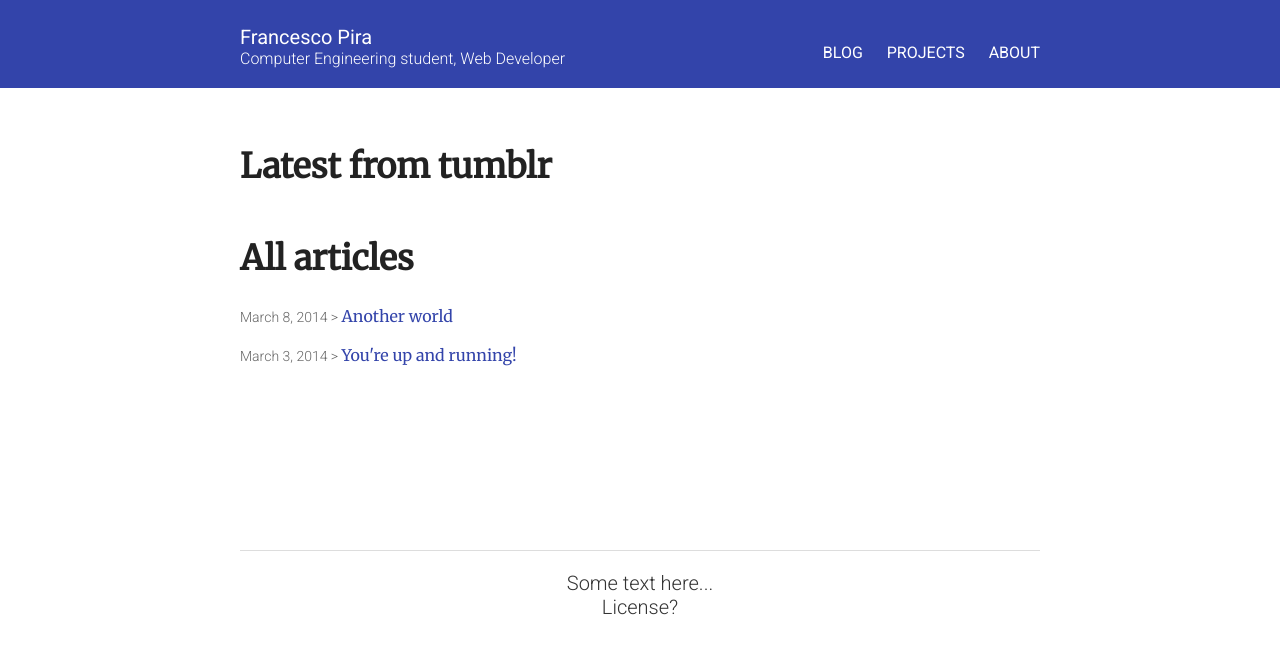
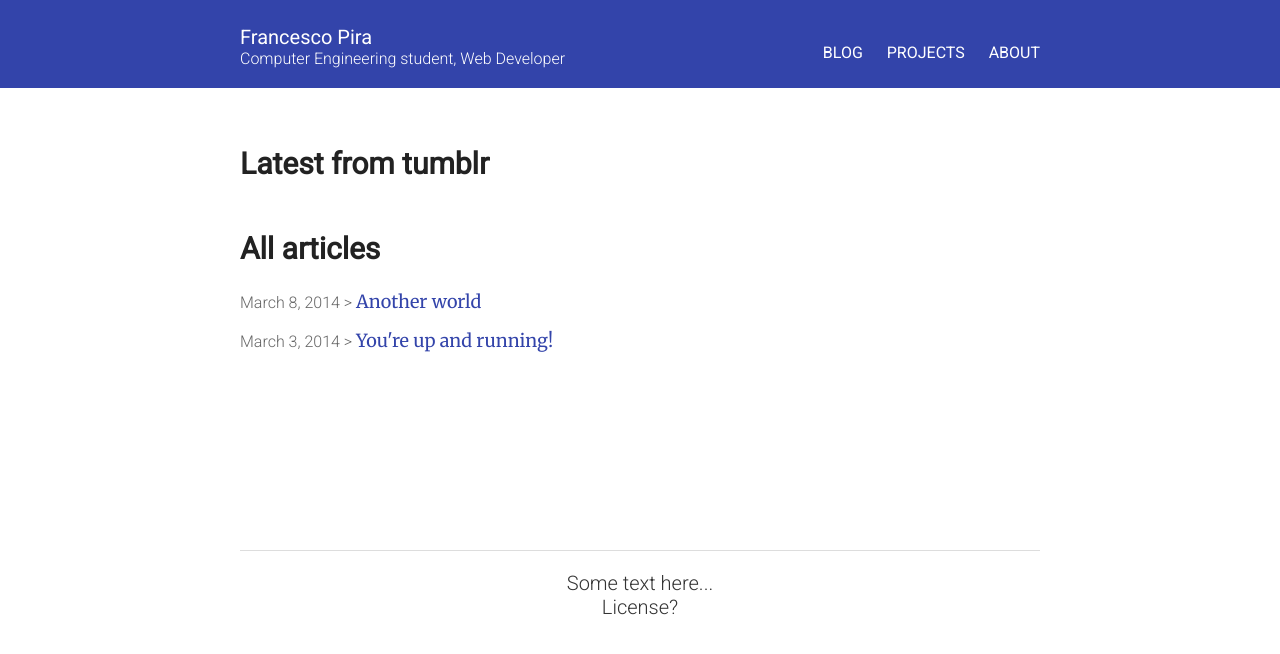
Before and after one commit to pirafrank/Jekyll-Blue, a Jekyll site: the page built from blog/index.html, in a window 1280 px wide. Shown: the top 654 px of the page. Built offline with Jekyll 4.4.1, drawn with Linux system fonts in a browser that asks for light colours; Markdown is read by kramdown in place of the engine named in the settings.

Commit message:
improved font dimensions

```diff
--- a/blog/index.html
+++ b/blog/index.html
@@ -4,13 +4,13 @@ title: Blog
 permalink: /blog/
 ---
 
-<div style="font-family: 'Merriweather', serif;">
-
-  <h2>Latest from tumblr</h2>
-
+<div>
+  <h3>Latest from tumblr</h3>
   <h2></h2>
 
-  <h2>All articles</h2>
+  <h3>All articles</h3>
+
+  <div style="font-family: 'Merriweather', serif;">
 
     {% for post in site.posts %}
 
@@ -30,4 +30,6 @@ permalink: /blog/
       <a href="{{ site.baseurl }}{{ post.url }}" class="read-more">Read More</a>-->
 
     {% endfor %}
+
   </div>
+</div>
--- a/style.scss
+++ b/style.scss
@@ -127,16 +127,16 @@ img {
 .date {
   //font-style: italic;
   font-family: 'Roboto', sans-serif;
-  font-size: 14px;
+  font-size: 16px;
 
   color: $gray;
 }
 
 .post-link {
-  font-size: 14px;
+  font-size: 16px;
   color: $gray;
   a {
-    font-size: 16px;
+    font-size: 18px;
   }
 }
 
```
Lines whose indentation alone changed are shown as unchanged.
